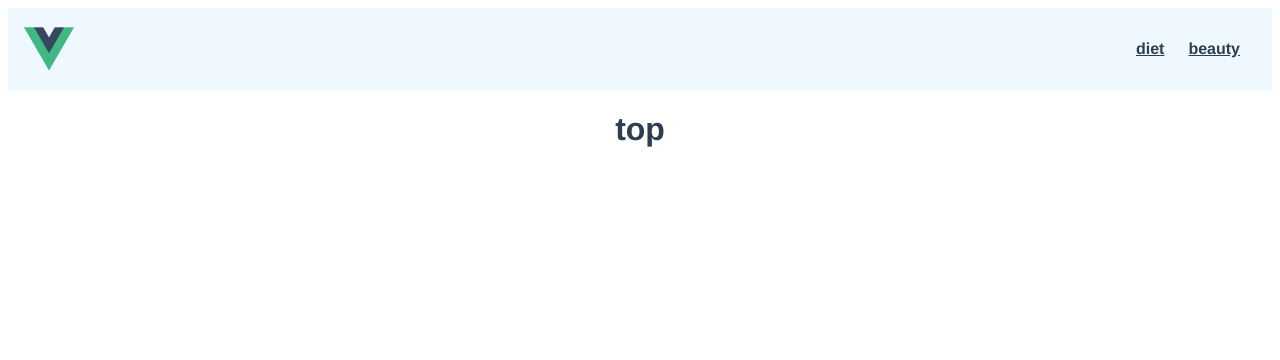
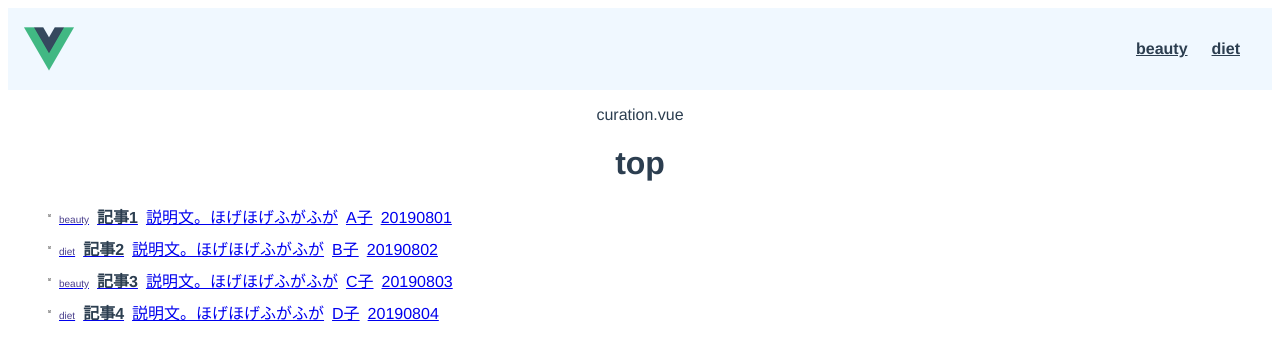
Before and after one commit to furyu-isomata/vue_study, a Vue app: page / in a window 1280 px wide. Shown: the top 360 px of the page. Built offline with nearby package versions, Linux system fonts and the light colour scheme.

Commit message:
カテゴリ切り替えのみ

```diff
--- a/src/components/molecule/Header.vue
+++ b/src/components/molecule/Header.vue
@@ -5,12 +5,10 @@
                 <router-link to="/"><img alt="Vue logo" src="../../assets/logo.png"></router-link>
             </div>
             <div class="header-menu">
-                <router-link to="/diet">diet</router-link>
-                <router-link to="/beauty">beauty</router-link>
+                <router-link to="/articles/beauty">beauty</router-link>
+                <router-link to="/articles/diet">diet</router-link>
             </div>
-
         </div>
-        <router-view></router-view>
     </div>
 
 </template>
@@ -42,6 +40,9 @@
             font-weight: bold;
             padding: 8px;
             margin-right: 8px;
+            &.router-link-exact-active {
+                color: black;
+            }
         }
       }
   }
--- /dev/null
+++ b/src/components/molecule/List.vue
@@ -0,0 +1,75 @@
+<template>
+    <ul class="list">
+        <li class="list-item" v-for="article in $store.state.ArticleList" v-bind:key="article.category">
+            <a class="list-link" href="#">
+                <img :src="article.img" alt="記事イメージ">
+                <div class="list-detail">
+                    <span class="list-category">{{ article.category }}</span>
+                    <span class="list-title">{{ article.title }}</span>
+                    <span class="list-caption">{{ article.caption }}</span>
+                    <span class="list-author">{{ article.author }}</span>
+                    <span class="list-date">{{ article.date }}</span>
+                </div>
+            </a>
+        </li>
+    </ul>
+
+</template>
+
+
+<script>
+	export default {
+		name: 'List',
+        data() {
+			return {
+				list: this.$store.state.ArticleList,
+            }
+        },
+        methods: {
+			getCategory() {
+				const category = this.list.map((r) => {
+					return r.category;
+				});
+				const category2 = category.filter((x, i, self) =>{
+					return self.indexOf(x) === i;
+                });
+                console.log(category2);
+
+            }
+        },
+        created() {
+			this.getCategory();
+		},
+	}
+</script>
+<style scoped lang="scss">
+    .list {
+
+        list-style-type: none;
+        &-item {
+            margin-bottom: 8px;
+        }
+        &-link {
+            display: flex;
+            align-items: center;
+            img {
+                margin-right: 8px;
+            }
+            span {
+                margin-right: 8px;
+            }
+        }
+        &-title {
+            color: #2c3e50;
+            font-weight: bold;
+        }
+        &-category {
+            color: darkslateblue;
+            font-size: 10px;
+        }
+        &-date{
+
+        }
+    }
+
+</style>
--- /dev/null
+++ b/src/components/pages/ArticleList.vue
@@ -0,0 +1,12 @@
+<template>
+    <div class="articleList">
+        <h2>記事一覧</h2>
+    </div>
+</template>
+
+
+<script>
+	export default {
+		name: 'ArticleList',
+	}
+</script>
--- a/src/components/pages/Beauty.vue
+++ b/src/components/pages/Beauty.vue
@@ -1,5 +1,5 @@
 <template>
-    <div class="hello">
+    <div class="beauty">
         <h1>beauty</h1>
     </div>
 </template>
--- /dev/null
+++ b/src/components/pages/Category.vue
@@ -0,0 +1,17 @@
+<template>
+    <div class="hello">
+        <h1>{{ $route.params.category }} カテゴリ記事一覧</h1>
+        <list></list>
+    </div>
+</template>
+
+
+<script>
+	import List from "../molecule/List"
+	export default {
+		name: 'Category',
+        components: {
+			List
+        }
+	}
+</script>
--- a/src/components/pages/Diet.vue
+++ b/src/components/pages/Diet.vue
@@ -1,5 +1,5 @@
 <template>
-    <div class="hello">
+    <div class="diet">
         <h1>diet</h1>
     </div>
 </template>
--- a/src/components/pages/Top.vue
+++ b/src/components/pages/Top.vue
@@ -1,13 +1,18 @@
 <template>
     <div class="hello">
         <h1>top</h1>
+        <list></list>
     </div>
 </template>
 
 
 <script>
+    import List from "../molecule/List"
 	export default {
 		name: 'Top',
+        components: {
+			List
+        },
         created() {
 			this.$store.commit('increment')
 			console.log(this.$store.state.count);
--- a/src/components/templates/Curation.vue
+++ b/src/components/templates/Curation.vue
@@ -1,6 +1,8 @@
 <template>
   <div class="hello">
     <Header msg="curation site"></Header>
+    <p>curation.vue</p>
+    <router-view></router-view>
   </div>
 </template>
 
@@ -9,7 +11,7 @@
 export default {
   name: 'Curation',
   components: {
-	  Header
+  	Header
   }
 }
 </script>
--- a/src/store.js
+++ b/src/store.js
@@ -5,7 +5,45 @@ Vue.use(Vuex)
 
 const store = new Vuex.Store({
 	state: {
-		count: 0
+		count: 0,
+		ArticleList: [
+			{
+				"id": "1",
+				"category": "beauty",
+				"date": "20190801",
+				"title": "記事1",
+				"caption": "説明文。ほげほげふがふが",
+				"img": "http://placehold.jp/3d4070/ffffff/100x100.png?text=%E8%A8%98%E4%BA%8B1",
+				"author": "A子"
+			},
+			{
+				"id": "2",
+				"category": "diet",
+				"date": "20190802",
+				"title": "記事2",
+				"caption": "説明文。ほげほげふがふが",
+				"img": "http://placehold.jp/3d4070/ffffff/100x100.png?text=%E8%A8%98%E4%BA%8B2",
+				"author": "B子"
+			},
+			{
+				"id": "3",
+				"category": "beauty",
+				"date": "20190803",
+				"title": "記事3",
+				"caption": "説明文。ほげほげふがふが",
+				"img": "http://placehold.jp/3d4070/ffffff/100x100.png?text=%E8%A8%98%E4%BA%8B3",
+				"author": "C子"
+			},
+			{
+				"id": "4",
+				"category": "diet",
+				"date": "20190804",
+				"title": "記事4",
+				"caption": "説明文。ほげほげふがふが",
+				"img": "http://placehold.jp/3d4070/ffffff/100x100.png?text=%E8%A8%98%E4%BA%8B4",
+				"author": "D子"
+			},
+		]
 	},
 	mutations: {
 		increment(state) {
```
Also changed, not shown: src/components/pages/Article.vue (added, +13 -0 lines), src/router.js (+7 -7 lines).
